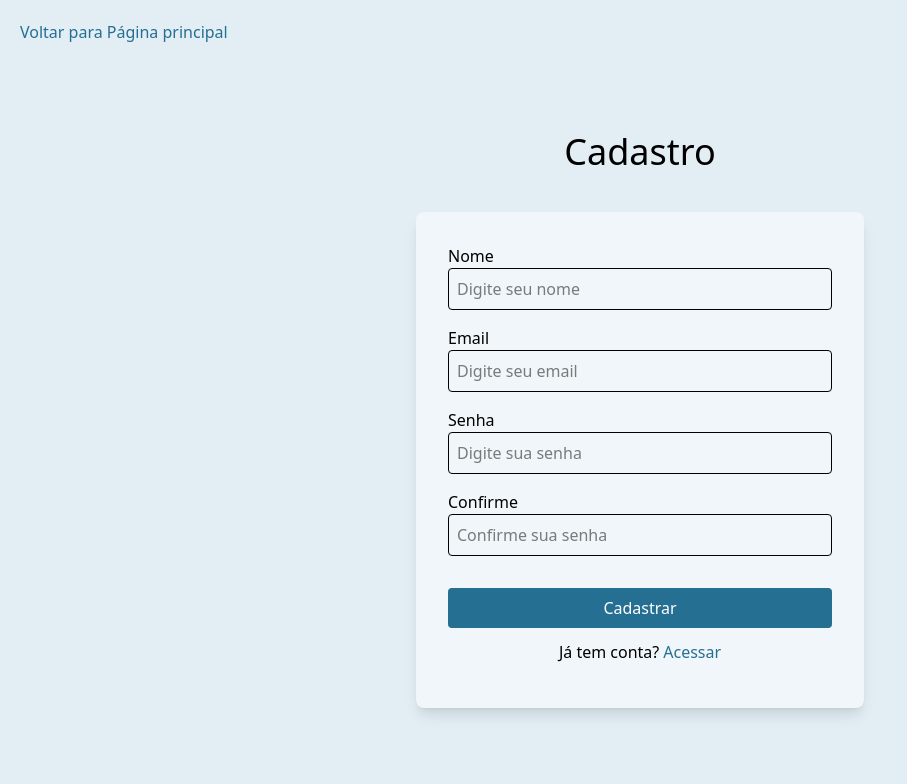
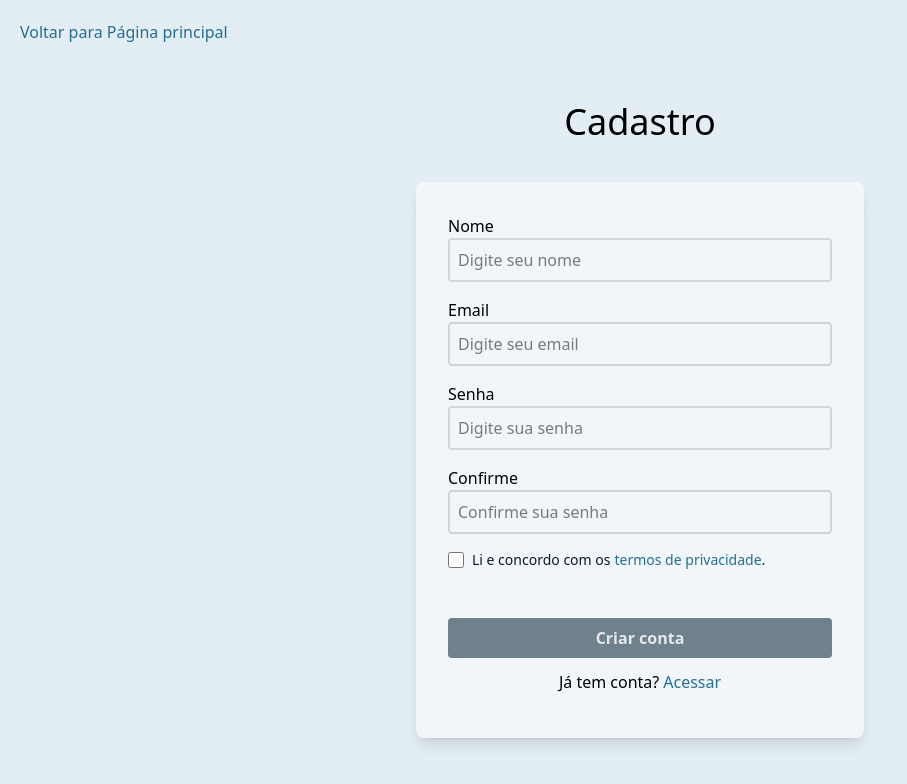
Before and after one commit to Elias700/Rota-do-Mar, a React (Vite) app: page /cadastro in a window 1280 px wide. Shown: the top 784 px of the page, without its empty margins (0-907 px from the left). Built offline with nearby package versions, Linux system fonts and the light colour scheme; a web font is replaced by a local one.

Commit message:
feat: improves email field validation and maintains visual feedback when focusing on and filling out inputs.

```diff
--- a/src/App.tsx
+++ b/src/App.tsx
@@ -4,6 +4,7 @@ import Welcome from './pages/Welcome/Welcome';
 import Beaches from './pages/Beaches/Beaches';
 import Footer from './components/Footer/Footer';
 import Weather from './pages/Weather/Weather';
+import Contact from './pages/Contact/Contact';
 
 import './App.css';
 
@@ -16,6 +17,7 @@ function App() {
         <Welcome />
         <Beaches />
         <Weather />
+        <Contact />
         <Footer />
       </main>
     </>
--- a/src/index.css
+++ b/src/index.css
@@ -1,10 +1,9 @@
-/* Seu arquivo CSS principal (ex: src/index.css) */
+
 @import url('https://fonts.googleapis.com/css2?family=Dancing+Script:wght@400..700&family=Oswald:wght@200..700&family=Protest+Revolution&family=Roboto:ital,wght@0,100..900;1,100..900&display=swap');
 
 @import "tailwindcss";
 
 :root {
-  /* Cor Principal: #1a5775 (É o 700 na escala abaixo) */
   --color-primary-50: #f0f6f9;
   --color-primary-100: #e2eef4;
   --color-primary-200: #c0dfea;
@@ -12,24 +11,23 @@
   --color-primary-400: #62adcd;
   --color-primary-500: #3b8eb5;
   --color-primary-600: #256f93;
-  --color-primary-700: #1a5775; /* O seu #1a5775 */
+  --color-primary-700: #1a5775;
   --color-primary-800: #15455d;
   --color-primary-900: #103447;
   --color-primary-950: #0c212c;
 
-  /* Cor Secundária (Branco Puro): #fff */
   --color-white: #fff;
-  /* (O Tailwind já tem o white, mas garantir é bom) */
 
-  /* --- Cores Adicionais (Bônus) --- */
-  --color-error: #e53e3e; /* Vermelho para erros */
-  /* Você pode adicionar um nome mais amigável para sua cor principal,
-     ex: um "dark-teal" se quiser usar classes como bg-dark-teal-700 */
+  --color-desabled: #6f818b;
+
+  --color-error: #e53e3e;
+  --color-success: #38a169;
+  --color-warning: #dd6b20;
+
   --color-dark-teal-700: #1a5775;
   --color-dark-teal-500: #3b8eb5;
 
-  /* E para o branco, basta usar o 'white' padrão ou criar um 'light' se quiser */
-  --color-light: #fff;
+  --color-light: #fffffff1;
 
   --font-title: 'sans': ['Roboto', 'ui-sans-serif', 'system-ui', 'sans-serif'];
   --font-destaque: ['Oswald', 'sans-serif'];
--- /dev/null
+++ b/src/pages/Contact/Contact.tsx
@@ -0,0 +1,66 @@
+
+const Contact = () => {
+
+    return (
+        <form className="h-[100vh] flex flex-col items-center justify-center bg-[var(--color-light)]">
+                <h1 className="text-center text-4xl text-[var(--color-primary-700)] font-bold p-10">Contato</h1>
+                <div className="flex flex-col w-full max-w-xs sm:max-w-md p-8 rounded-lg shadow-lg bg-[var(--color-primary-50)]">
+                    <div className="flex flex-col gap-4">
+                        <label>
+                            <span className="font-medium text-[var(--color-primary-700)]">Nome</span>
+                            <input
+                                type="text"
+                                placeholder="Digite seu nome"
+                                className="border-2 border-[var(--color-primary-700)] p-2 rounded pla w-full"
+                                required
+                            />
+                        </label>
+
+                        <label>
+                            <span className="font-medium text-[var(--color-primary-700)]">Email</span>
+                            <input
+                                type="email"
+                                placeholder="Digite seu email"
+                                className="border-2 border-[var(--color-primary-700)] p-2 rounded w-full"
+                                required
+                            />
+                        </label>
+
+                        <label>
+                            <span className="font-medium text-[var(--color-primary-700)]">Celular</span>
+                            <input
+                                    type="tel"
+                                    placeholder="Digite seu celular"
+                                    className="border-2 border-[var(--color-primary-700)] p-2 rounded w-full"
+                                    required
+                                />
+                        </label>
+
+                        <label>
+                            <span className="font-medium text-[var(--color-primary-700)]">Mensagem</span>
+                            <textarea
+                                name="mensagem"
+                                id="mensagem"
+                                rows="4"
+                                placeholder="Digite sua mensagem"
+                                className="border-2 border-[var(--color-primary-700)] p-2 rounded w-full"
+                                required
+                            >
+                            </textarea>
+                        </label>
+                    </div>
+                    <div className="flex flex-col items-center mt-8">
+                        <button
+                            type="submit"
+                            className="bg-[var(--color-primary-600)] text-[var(--color-primary-50)] p-2 rounded w-full
+                            hover:bg-[var(--color-primary-500)] transition duration-[500ms] font-bold cursor-pointer"
+                        >
+                            Enviar mensagem
+                        </button>
+                    </div>
+                </div>
+        </form>
+    )
+};
+
+export default Contact;
--- a/src/pages/SignUp/SignUp.tsx
+++ b/src/pages/SignUp/SignUp.tsx
@@ -1,8 +1,63 @@
+import React, { useState } from "react";
 import { useNavigate } from "react-router-dom";
 
-const SignUp = () => {
+type FieldName = "name" | "email" | "password" | "confirm";
 
+const SignUp: React.FC = () => {
 const navigate = useNavigate();
+
+const [name, setName] = useState<string>("");
+const [email, setEmail] = useState<string>("");
+const [password, setPassword] = useState<string>("");
+const [confirm, setConfirm] = useState<string>("");
+const [terms, setTerms] = useState<boolean>(false);
+const [focusedField, setFocusedField] = useState<FieldName | null>(null);
+
+// ✅ validação por campo (com email aprimorado)
+const validateField = (field: FieldName, value: string): boolean => {
+    switch (field) {
+        case "name":
+            return value.length > 2;
+
+        case "email": {
+            const atIndex = value.indexOf("@");
+            // deve conter @ e haver caracteres depois dele
+            return atIndex > 0 && atIndex < value.length - 1;
+        }
+
+        case "password":
+            return value.length > 6;
+
+        case "confirm":
+            return value === password && value.length > 0;
+
+        default:
+            return false;
+    }
+};
+
+  // cor da borda
+const getBorderColor = (field: FieldName, value: string) => {
+    if (focusedField === field && value === "")
+      return "border-[var(--color-primary-700)]";
+    if (validateField(field, value)) return "border-green-500";
+    if (value === "") return "border-gray-300";
+    return "border-red-500";
+};
+
+const isFormValid =
+    validateField("name", name) &&
+    validateField("email", email) &&
+    validateField("password", password) &&
+    validateField("confirm", confirm) &&
+    terms;
+
+const handleSubmit = (e: React.FormEvent<HTMLFormElement>) => {
+    e.preventDefault();
+    if (!isFormValid) return;
+    alert("Conta criada com sucesso!");
+    navigate("/login");
+};
 
   return (
     <div className="h-screen bg-[var(--color-primary-100)] relative">
@@ -13,54 +68,119 @@ const SignUp = () => {
         Voltar para Página principal
       </button>
 
-            <form className="h-[100vh] flex flex-col items-center justify-center bg-[var(--color-primary-100)]">
+      <form
+        onSubmit={handleSubmit}
+        className="h-[100vh] flex flex-col items-center justify-center bg-[var(--color-primary-100)]"
+      >
         <h1 className="text-center text-4xl p-10">Cadastro</h1>
         <div className="flex flex-col w-full max-w-xs sm:max-w-md p-8 rounded-lg shadow-lg bg-[var(--color-primary-50)]">
           <div className="flex flex-col gap-4">
-
-                        <label htmlFor="">
+            <label>
               <span className="font-medium">Nome</span>
               <input
                     type="text"
                     placeholder="Digite seu nome"
-                            className="border-1 p-2 rounded pla w-full"
+                    value={name}
+                    onChange={(e) => setName(e.target.value)}
+                    onFocus={() => setFocusedField("name")}
+                    onBlur={() => setFocusedField(null)}
+                    className={`border-2 p-2 rounded w-full transition-all duration-300 focus:outline-none ${getBorderColor(
+                    "name",
+                    name
+                    )}`}
+                    required
                 />
             </label>
 
-                        <label htmlFor="">
+            <label>
               <span className="font-medium">Email</span>
               <input
                     type="email"
                     placeholder="Digite seu email"
-                                className="border-1 p-2 rounded w-full"
+                    value={email}
+                    onChange={(e) => setEmail(e.target.value)}
+                    onFocus={() => setFocusedField("email")}
+                    onBlur={() => setFocusedField(null)}
+                    className={
+                        `border-2 p-2 rounded w-full transition-all duration-300 focus:outline-none
+                        ${getBorderColor("email", email)
+                        }`}
+                    required
               />
             </label>
 
-                        <label htmlFor="">
+            <label>
               <span className="font-medium">Senha</span>
               <input
                     type="password"
                     placeholder="Digite sua senha"
-                                className="border-1 p-2 rounded w-full"
+                    value={password}
+                    onChange={(e) => setPassword(e.target.value)}
+                    onFocus={() => setFocusedField("password")}
+                    onBlur={() => setFocusedField(null)}
+                    className={`border-2 p-2 rounded w-full transition-all duration-300 focus:outline-none ${getBorderColor(
+                    "password",
+                    password
+                    )}`}
+                    required
                 />
             </label>
 
-                        <label htmlFor="">
+            <label>
               <span className="font-medium">Confirme</span>
               <input
                     type="password"
                     placeholder="Confirme sua senha"
-                                className="border-1 p-2 rounded w-full"
+                    value={confirm}
+                    onChange={(e) => setConfirm(e.target.value)}
+                    onFocus={() => setFocusedField("confirm")}
+                    onBlur={() => setFocusedField(null)}
+                    className={`border-2 p-2 rounded w-full transition-all duration-300 focus:outline-none ${getBorderColor(
+                    "confirm",
+                    confirm
+                    )}`}
+                    required
                 />
             </label>
           </div>
+
+          <div className="flex items-center mt-4 mb-4">
+            <input
+                type="checkbox"
+                id="terms"
+                checked={terms}
+                onChange={(e) => setTerms(e.target.checked)}
+                className="h-4 w-4 text-[#37708C] border-gray-300 rounded focus:ring-[#37708C]"
+            />
+            <label htmlFor="terms" className="ml-2 block text-sm text-gray-900">
+              Li e concordo com os
+              <a
+                href="#"
+                className="text-[var(--color-primary-600)] hover:underline cursor-pointer font-medium ml-1"
+              >
+                termos de privacidade
+              </a>
+              .
+            </label>
+          </div>
+
           <div className="flex flex-col items-center mt-8">
+            <button
+                type="submit"
+                disabled={!isFormValid}
+                className={`p-2 rounded w-full font-semibold transition duration-300 cursor-pointer ${
+                    isFormValid
+                    ? "bg-[var(--color-primary-600)] text-white hover:bg-[var(--color-primary-500)]"
+                    : "bg-[var(--color-desabled)] text-gray-200 cursor-not-allowed"
+                }`}
+            >
+              Criar conta
+            </button>
 
-                        <button type="submit"
-                        className="bg-[var(--color-primary-600)] text-white p-2 rounded w-full hover:bg-[var(--color-primary-500)] transition duration-[500ms] cursor-pointer">Cadastrar</button>
-
-                        <p className="p-3">Já tem conta?
+            <p className="p-3">
+              Já tem conta?
               <button
+                    type="button"
                     onClick={() => navigate("/login")}
                     className="text-[var(--color-primary-600)] hover:underline font-medium ml-1 cursor-pointer"
               >
@@ -71,7 +191,7 @@ const SignUp = () => {
         </div>
       </form>
     </div>
-    )
+  );
 };
 
 export default SignUp;
```
Also changed, not shown: src/main.tsx (+4 -4 lines). Lines whose indentation alone changed are shown as unchanged.
